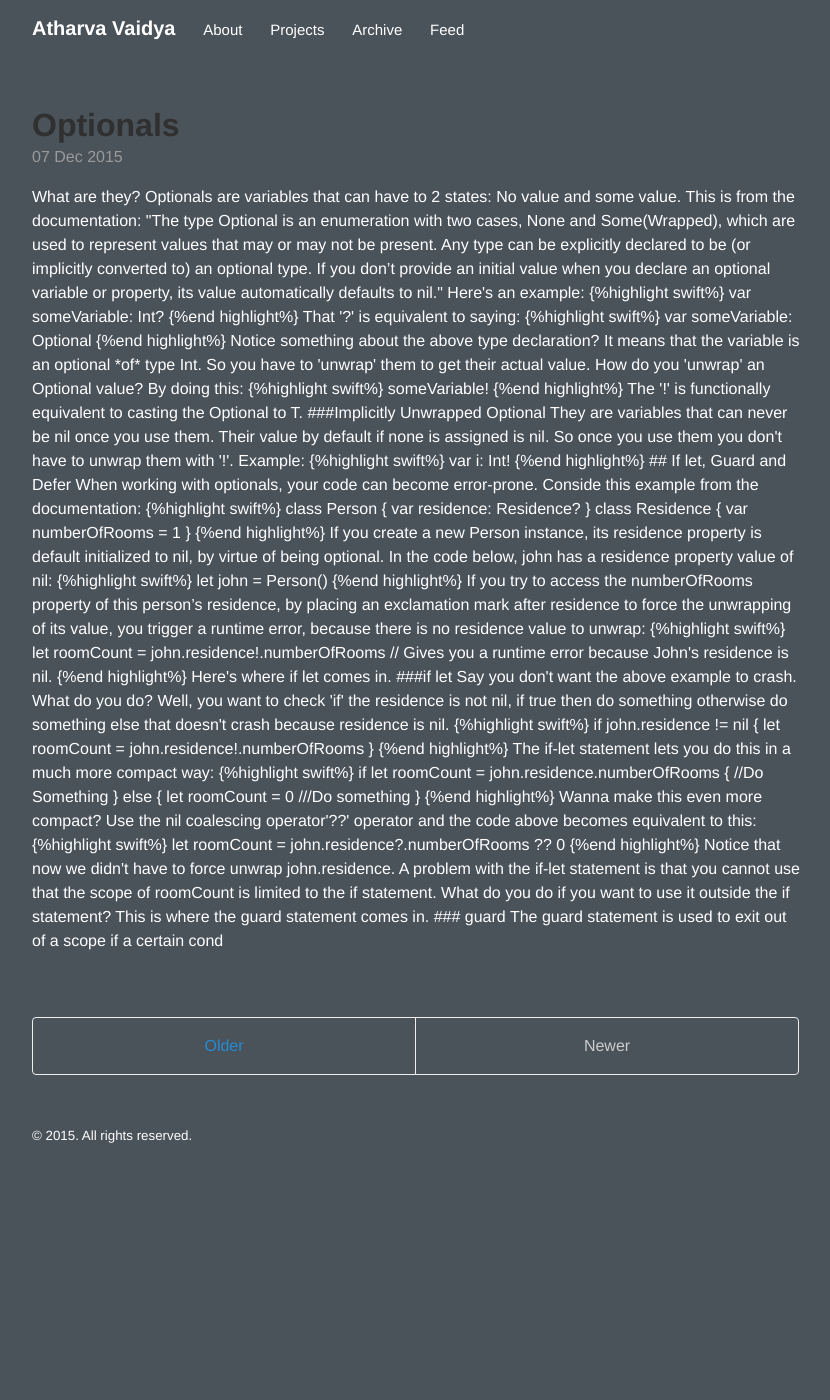
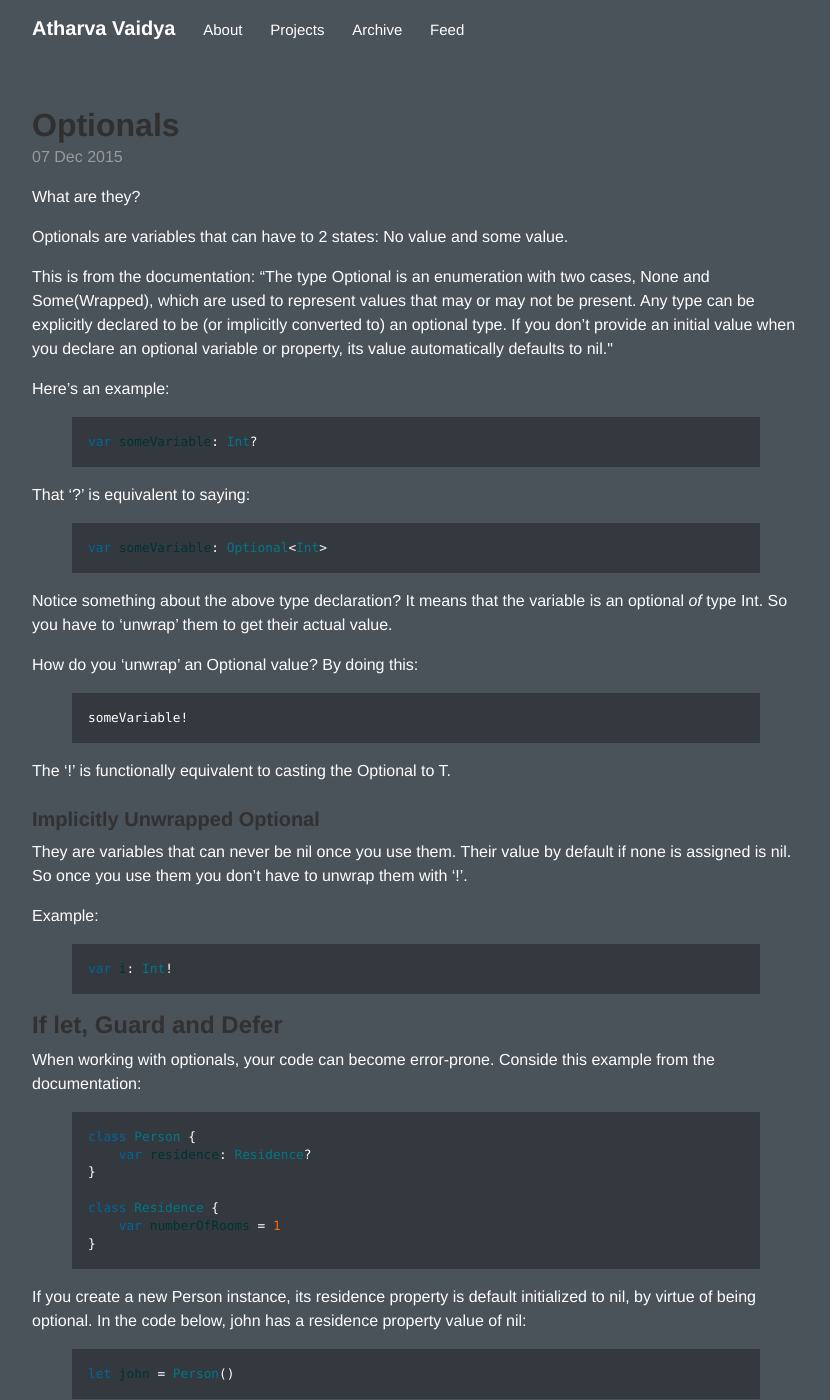
Before and after one commit to AtharvaVaidya/atharvavaidya.github.io, a Jekyll site: the page built from index.html, in a window 1280 px wide and 1400 px high. Shown: the whole window, without its empty margins (224-1054 px from the left). Built offline with Jekyll 4.4.1, drawn with Linux system fonts in a browser that asks for light colours; the list of posts is cut into pages by our own code; some of the changed text lies outside the part shown.

Commit message:
Update 2015-12-07-Optionals.md

```diff
--- a/_posts/2015-12-07-Optionals.md
+++ b/_posts/2015-12-07-Optionals.md
@@ -13,13 +13,13 @@ Here's an example:
 
 {%highlight swift%}
 var someVariable: Int?
-{%end highlight%}
+{%endhighlight%}
 
 That '?' is equivalent to saying:
 
 {%highlight swift%}
 var someVariable: Optional<Int>
-{%end highlight%}
+{%endhighlight%}
 
 Notice something about the above type declaration? It means that the variable is an optional *of* type Int. So you have to 'unwrap' them to get their actual value.
 
@@ -27,7 +27,7 @@ How do you 'unwrap' an Optional value? By doing this:
 
 {%highlight swift%}
 someVariable!
-{%end highlight%}
+{%endhighlight%}
 
 The '!' is functionally equivalent to casting the Optional<T> to T.
 
@@ -38,7 +38,7 @@ They are variables that can never be nil once you use them. Their value by defau
 Example:
 {%highlight swift%}
 var i: Int!
-{%end highlight%}
+{%endhighlight%}
 
 ##If let, Guard and Defer
 
@@ -52,19 +52,19 @@ class Person {
 class Residence {
     var numberOfRooms = 1
 }
-{%end highlight%}
+{%endhighlight%}
 
 If you create a new Person instance, its residence property is default initialized to nil, by virtue of being optional. In the code below, john has a residence property value of nil:
 
 {%highlight swift%}
 let john = Person()
-{%end highlight%}
+{%endhighlight%}
 
 If you try to access the numberOfRooms property of this person’s residence, by placing an exclamation mark after residence to force the unwrapping of its value, you trigger a runtime error, because there is no residence value to unwrap:
 
 {%highlight swift%}
 let roomCount = john.residence!.numberOfRooms // Gives you a runtime error because John's residence is nil.
-{%end highlight%}
+{%endhighlight%}
 
 Here's where if let comes in.
 ###if let
@@ -75,7 +75,7 @@ Say you don't want the above example to crash. What do you do? Well, you want to
 if john.residence != nil {
   let roomCount = john.residence!.numberOfRooms
 }
-{%end highlight%}
+{%endhighlight%}
 
 The if-let statement lets you do this in a much more compact way:
 
@@ -87,13 +87,13 @@ else {
   let roomCount = 0
   ///Do something
 }
-{%end highlight%}
+{%endhighlight%}
 
 Wanna make this even more compact? Use the nil coalescing operator'??' operator and the code above becomes equivalent to this:
 
 {%highlight swift%}
 let roomCount = john.residence?.numberOfRooms ?? 0
-{%end highlight%}
+{%endhighlight%}
 
 Notice that now we didn't have to force unwrap john.residence.
 
```
